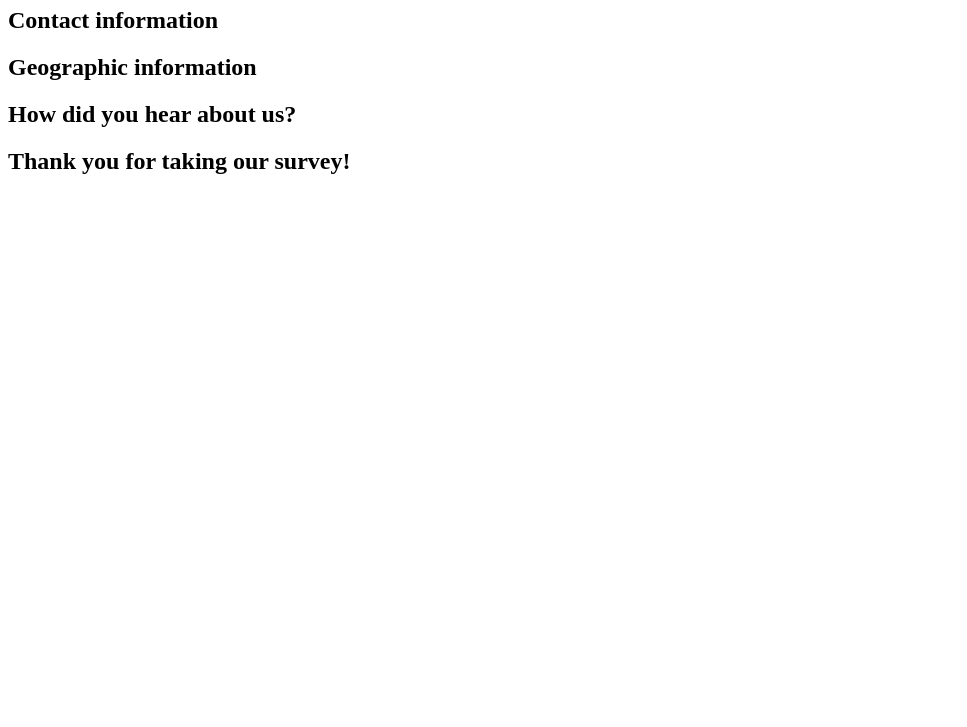
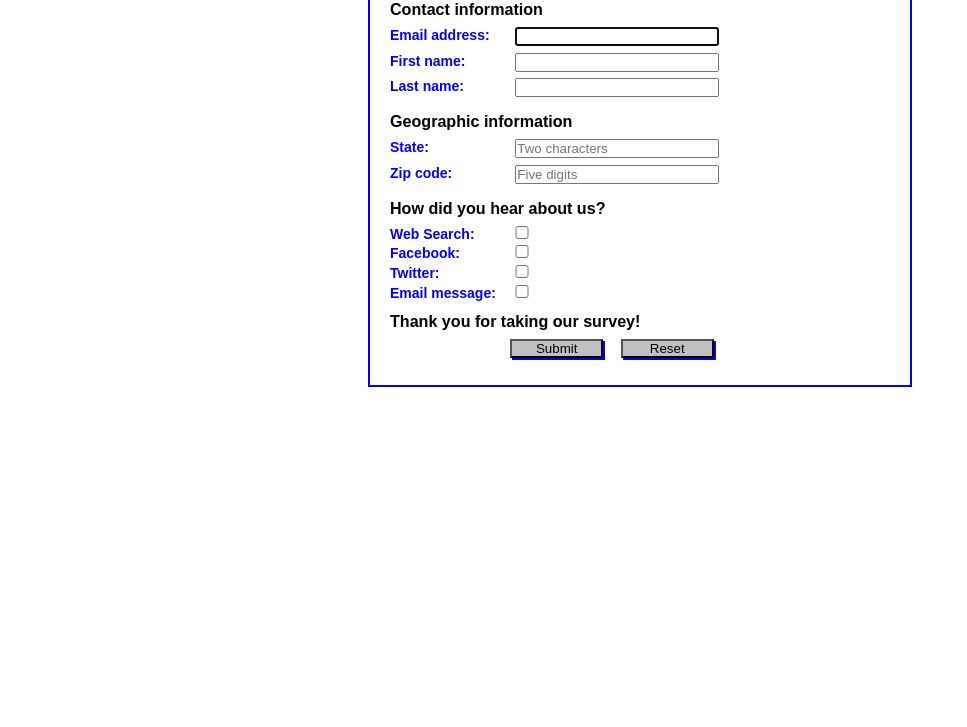
Before and after one commit to vasukiravikumar55-afk/PROGRAM-20, a plain HTML site: page starter/index.html in a window 1280 px wide. Shown: the part 73-800 px from the top of the page, without its empty margins (0-967 px from the left). Drawn offline with Linux system fonts and the light colour scheme.

Commit message:
Update index.html

```diff
--- a/starter/index.html
+++ b/starter/index.html
@@ -1,116 +1,89 @@
+
 <!DOCTYPE HTML>
 <html lang="en">
-
 <head>
 	<meta charset="utf-8">
-
     <title>Complete a Form</title>
-
     <style>
-
-        /* =========================================
-           COMPLETE THE CSS
-           ========================================= */
-
     	* {
-            /* Reset margin and padding */
+    		margin: 0;
+    		padding: 0;
     	}
-
 		body {
-            /* Set font */
-            /* Set width */
-            /* Center the page */
-            /* Add padding */
-            /* Add border */
+			font: 87.5% Arial, Helvetica, sans-serif;
+			width: 500px;
+		    margin: 20px auto;
+		    padding: 20px;
+		    border: 2px solid blue;
 		}
-
 		h1 {
-            /* Set color */
-            /* Set font size */
+			color: blue;
+			font-size: 140%;
 		}
-
 		h2 {
-            /* Set font size */
-            /* Set vertical padding */
+			font-size: 115%;
+			padding: .5em 0;
 		}
-
 		label {
-            /* Set color */
-            /* Float labels */
-            /* Set width */
-            /* Make labels bold */
-            /* Align text */
+			color: blue;
+			float: left;
+			width:8em;
+			font-weight: bold;
+			text-align: left;
 		}
-
 		input {
-            /* Set width */
-            /* Set margin */
+			width: 15em;
+			margin: 0 0 .5em 1em;
 		}
-
 		input[type="checkbox"] {
-            /* Set checkbox width */
+			width: 1em;
 		}
-
-        input:required,
-        input:invalid {
-            /* Remove browser shadow */
+		input:required, input:invalid {
+			box-shadow: none;
 		}
-
-        #button,
-        #reset {
-            /* Set width */
-            /* Set background */
-            /* Add shadow */
+		#button, #reset {
+			width: 7em;
+			background-color: silver;
+			box-shadow: 2px 2px 0 blue; }
+		#button {
+			margin-left: 9em;
 		}
-
-        #button {
-            /* Position submit button */
-        }
-
 	</style>
 </head>
 
 <body>
-
 <h1>Please complete our survey</h1>
-
 <form name="myform" action="survey_data.html" method="get">
 
 	<h2>Contact information</h2>
-
-        <!-- Email field -->
-
-        <!-- First name field -->
-
-        <!-- Last name field -->
-
+	<label for="email">Email address:</label>
+    <input type="email" name="email" id="email" autofocus required ><br>
+    <label for="firstname">First name:</label>
+    <input type="text" name="firstname" id="firstname" required><br>
+    <label for="lastname">Last name:</label>
+    <input type="text" name="lastname" id="lastname" required><br>
 
     <h2>Geographic information</h2>
-
-        <!-- State field -->
-
-        <!-- Zip code field -->
-
+    <label for="state">State:</label>
+    <input type="text" name="state" id="state" required placeholder="Two characters"
+    	   pattern="[A-Za-z]{2}" title="Must be 2 characters"><br>
+    <label for="zip">Zip code:</label>
+    <input type="text" name="zip" id="zip" required placeholder="Five digits"
+           pattern="\d{5}" title="Must be 99999"><br>
 
     <h2>How did you hear about us?</h2>
-
-        <!-- Web Search checkbox -->
-
-        <!-- Facebook checkbox -->
-
-        <!-- Twitter checkbox -->
-
-        <!-- Email message checkbox -->
-
+    <input type="checkbox" name="web" id="web" value="web">
+    <label for="web">Web Search:</label><br>
+    <input type="checkbox" name="facebook" id="facebook" value="facebook">
+	<label for="facebook">Facebook:</label><br>
+	<input type="checkbox" name="twitter" id="twitter" value="twitter">
+	<label for="twitter">Twitter:</label><br>
+	<input type="checkbox" name="message" id="message" value="message">
+	<label for="message">Email message:</label><br>
 
     <h2>Thank you for taking our survey!</h2>
-
-        <!-- Submit button -->
-
-        <!-- Reset button -->
-
+    <input type="submit" name="register" id="button" value="Submit">
+    <input type="reset" name="reset" id="reset">
 </form>
-
 </body>
-
 </html>
```
Lines whose indentation alone changed are shown as unchanged.
